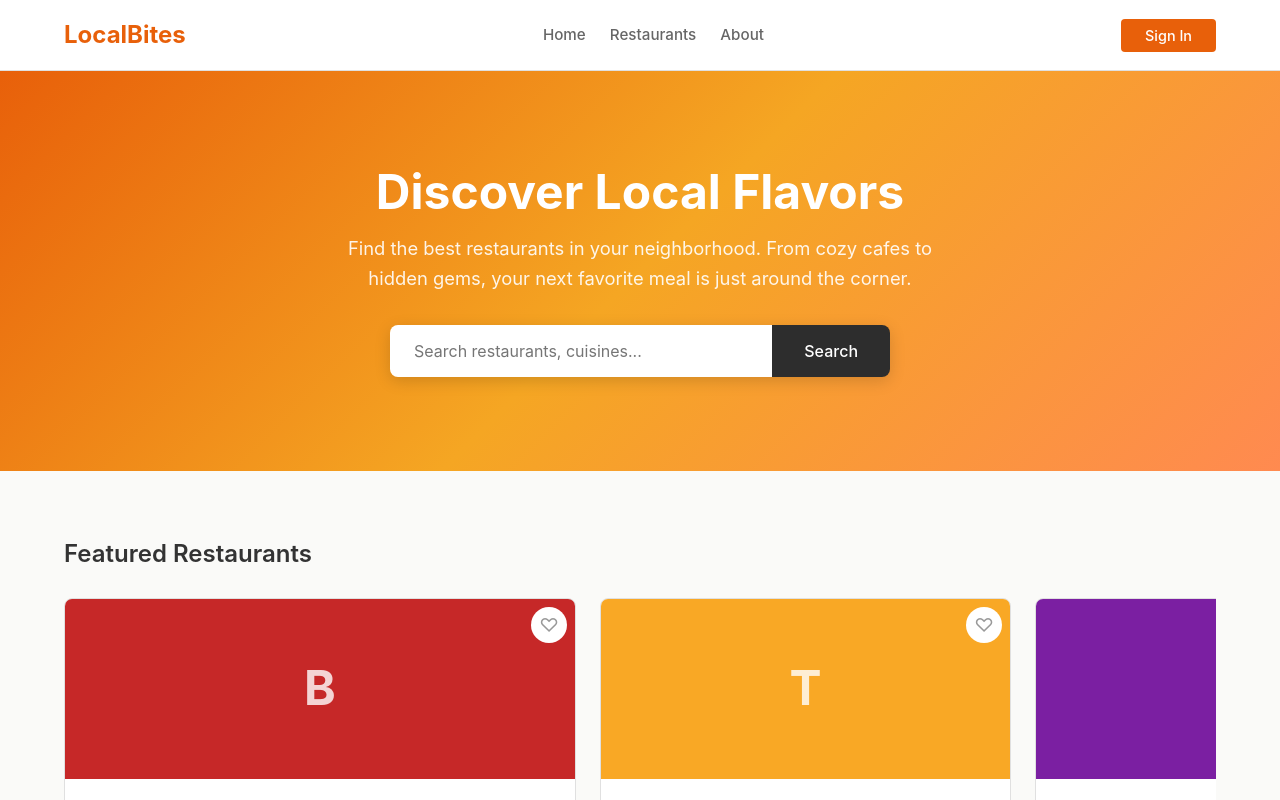
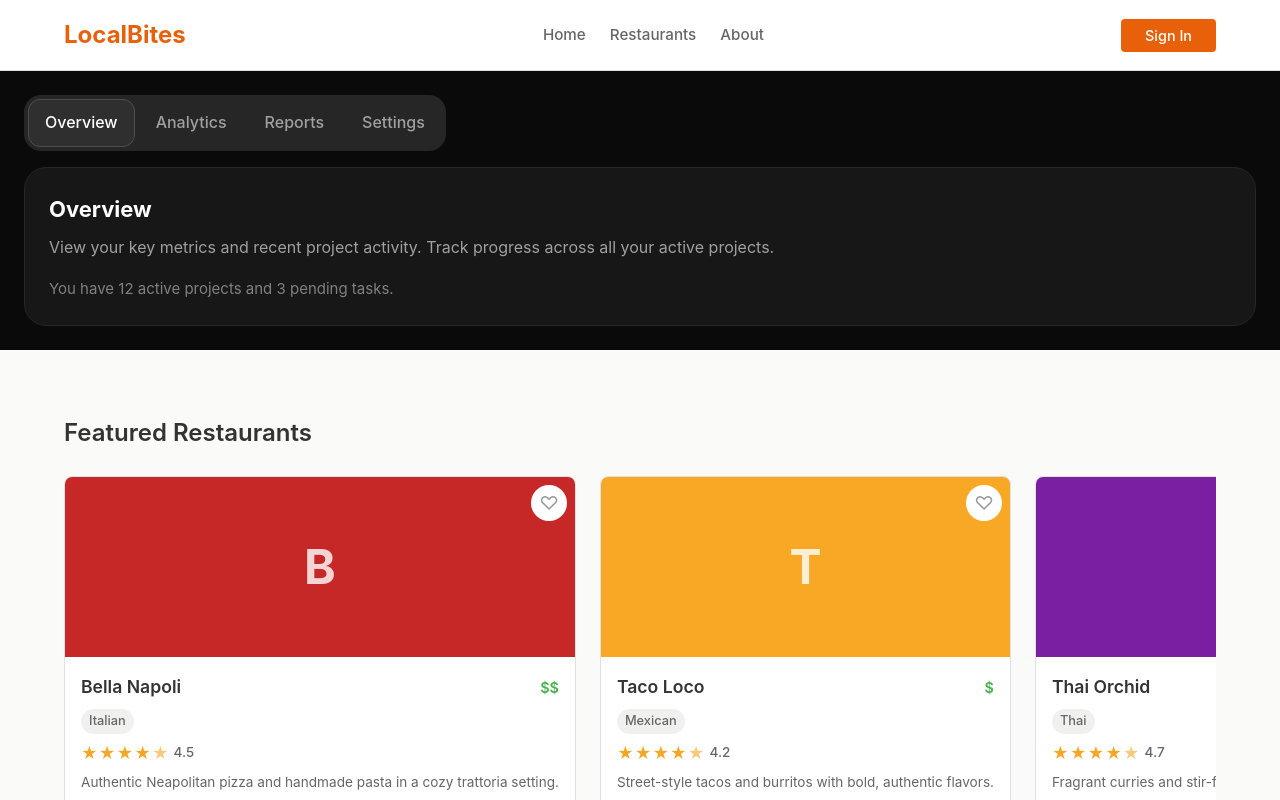
Before and after one commit to foux-test-org/localbites, a React (Vite) app: page / in a window 1280 px wide. Shown: the top 800 px of the page. Built offline with nearby package versions, Linux system fonts and the light colour scheme.

Commit message:
Replaces `Hero` with the new component design `FouxTabsRefactor` in `Home.tsx`.

```diff
--- /dev/null
+++ b/src/components/FouxTabsRefactor/FouxTabsRefactor.module.css
@@ -0,0 +1,82 @@
+.container {
+  background: #0a0a0a;
+  padding: 24px;
+  text-align: left;
+  align-items: flex-start;
+  justify-content: flex-start;
+  flex-direction: column;
+  background-image: none;
+  display: flex;
+}
+
+.tabBar {
+  display: flex;
+  flex-direction: row;
+  align-items: center;
+  gap: 4px;
+  background: #262626;
+  border-radius: 17px;
+  padding: 4px;
+  margin-bottom: 16px;
+  flex-wrap: wrap;
+}
+
+.tab {
+  font-size: 16px;
+  font-weight: 500;
+  line-height: 1.6;
+  color: #a0a0a0;
+  background: none;
+  border-radius: 12px;
+  padding: 10px 16px;
+  cursor: pointer;
+  transition: color 0.15s ease;
+  font-family: inherit;
+  border: 1px solid transparent;
+}
+
+.tab:hover, .tab:active {
+  color: #ffffff;
+}
+
+.tab.isSelected {
+  color: #ffffff;
+  background: #2f2f2f;
+  border: 1px solid #4e4e4e;
+}
+
+.card {
+  display: none;
+  background: #171717;
+  border-radius: 22px;
+  border: 1px solid #262626;
+  padding: 24px;
+  width: 100%;
+}
+
+.card.isVisible {
+  display: block;
+}
+
+.cardTitle {
+  font-size: 22px;
+  font-weight: 700;
+  line-height: 1.6;
+  color: #ffffff;
+  margin-bottom: 8px;
+}
+
+.cardDescription {
+  font-size: 16px;
+  font-weight: 400;
+  line-height: 1.6;
+  color: #a0a0a0;
+  margin-bottom: 16px;
+}
+
+.cardStats {
+  font-size: 15px;
+  font-weight: 400;
+  line-height: 1.6;
+  color: #808080;
+}
--- /dev/null
+++ b/src/components/FouxTabsRefactor/FouxTabsRefactor.tsx
@@ -0,0 +1,93 @@
+import React, { useState } from 'react';
+import styles from './FouxTabsRefactor.module.css';
+
+// ---------------------------------------------------------------------------
+// TabPanel — a single content panel shown when its tab is active
+// ---------------------------------------------------------------------------
+
+interface TabPanelProps {
+  id: string;
+  tabId: string;
+  title: string;
+  description: string;
+  stats: string;
+  isVisible: boolean;
+}
+
+function TabPanel({ id, tabId, title, description, stats, isVisible }: TabPanelProps): React.ReactNode {
+  return (
+    <div
+      id={id}
+      className={`${styles.card} ${isVisible ? styles.isVisible : ''}`}
+      role="tabpanel"
+      aria-labelledby={tabId}
+    >
+      <h2 className={styles.cardTitle}>{title}</h2>
+      <p className={styles.cardDescription}>{description}</p>
+      <p className={styles.cardStats}>{stats}</p>
+    </div>
+  );
+}
+
+// ---------------------------------------------------------------------------
+// FouxTabsRefactor — tab bar that controls which content panel is displayed
+// ---------------------------------------------------------------------------
+
+export interface TabItem {
+  id: string;
+  label: string;
+  title: string;
+  description: string;
+  stats: string;
+}
+
+interface FouxTabsRefactorProps {
+  tabs: TabItem[];
+  ariaLabel?: string;
+  onSelect?: (id: string) => void;
+}
+
+export function FouxTabsRefactor({ tabs, ariaLabel = 'Navigation tabs', onSelect }: FouxTabsRefactorProps): React.ReactNode {
+  const [selectedId, setSelectedId] = useState<string>(tabs[0]?.id ?? '');
+
+  function handleTabClick(id: string): void {
+    setSelectedId(id);
+    onSelect?.(id);
+  }
+
+  return (
+    <section className={styles.container}>
+      <div className={styles.tabBar} role="tablist" aria-label={ariaLabel}>
+        {tabs.map((tab) => {
+          const isSelected = selectedId === tab.id;
+          return (
+            <button
+              key={tab.id}
+              id={`tab-${tab.id}`}
+              className={`${styles.tab} ${isSelected ? styles.isSelected : ''}`}
+              role="tab"
+              aria-controls={`panel-${tab.id}`}
+              aria-selected={isSelected}
+              type="button"
+              onClick={() => handleTabClick(tab.id)}
+            >
+              {tab.label}
+            </button>
+          );
+        })}
+      </div>
+
+      {tabs.map((tab) => (
+        <TabPanel
+          key={tab.id}
+          id={`panel-${tab.id}`}
+          tabId={`tab-${tab.id}`}
+          title={tab.title}
+          description={tab.description}
+          stats={tab.stats}
+          isVisible={selectedId === tab.id}
+        />
+      ))}
+    </section>
+  );
+}
--- a/src/pages/Home.tsx
+++ b/src/pages/Home.tsx
@@ -6,6 +6,7 @@ import { RestaurantCard } from '../components/RestaurantCard/RestaurantCard';
 import { CategoryTile } from '../components/CategoryTile/CategoryTile';
 import { Newsletter } from '../components/Newsletter/Newsletter';
 import styles from './Home.module.css';
+import { FouxTabsRefactor } from "../components/FouxTabsRefactor/FouxTabsRefactor";
 
 interface HomeProps {
   isFavorite: (id: string) => boolean;
@@ -24,6 +25,14 @@ const categories = [
 ];
 
 export function Home({ isFavorite, onFavorite, onViewMenu, onToast }: HomeProps): React.ReactNode {
+    // FOUX_TODO: replace with the real tab list — each entry needs id, label, title, description, and stats
+    const fouxTabs = [
+      { id: 'overview', label: 'Overview', title: 'Overview', description: 'View your key metrics and recent project activity. Track progress across all your active projects.', stats: 'You have 12 active projects and 3 pending tasks.' },
+      { id: 'analytics', label: 'Analytics', title: 'Analytics', description: 'Explore detailed analytics and performance data for your projects.', stats: 'You have 5 reports generated this week.' },
+      { id: 'reports', label: 'Reports', title: 'Reports', description: 'Access and download your generated reports and summaries.', stats: 'You have 8 reports available for download.' },
+      { id: 'settings', label: 'Settings', title: 'Settings', description: 'Manage your account preferences and application settings.', stats: 'Last updated 2 days ago.' },
+    ];
+    // FOUX_TODO: end
   const navigate = useNavigate();
   const featured = restaurants.slice(0, 5);
 
@@ -37,7 +46,7 @@ export function Home({ isFavorite, onFavorite, onViewMenu, onToast }: HomeProps)
 
   return (
     <div>
-      <Hero />
+      <FouxTabsRefactor tabs={fouxTabs} />
 
       <section className={styles.section}>
         <div className={styles.container}>
```
